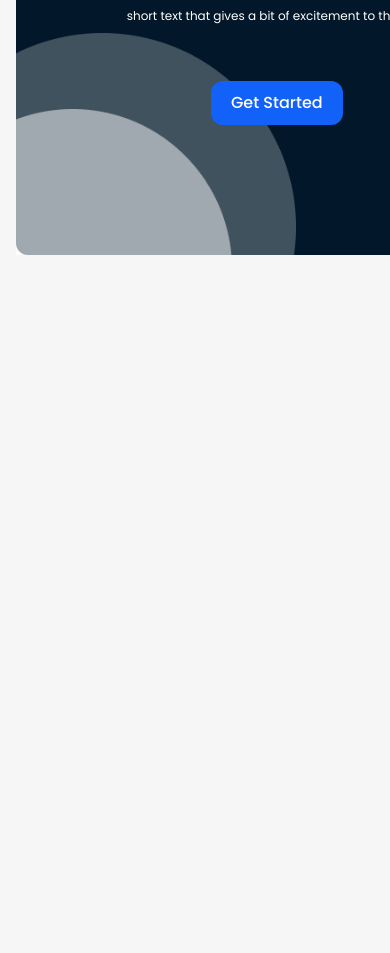
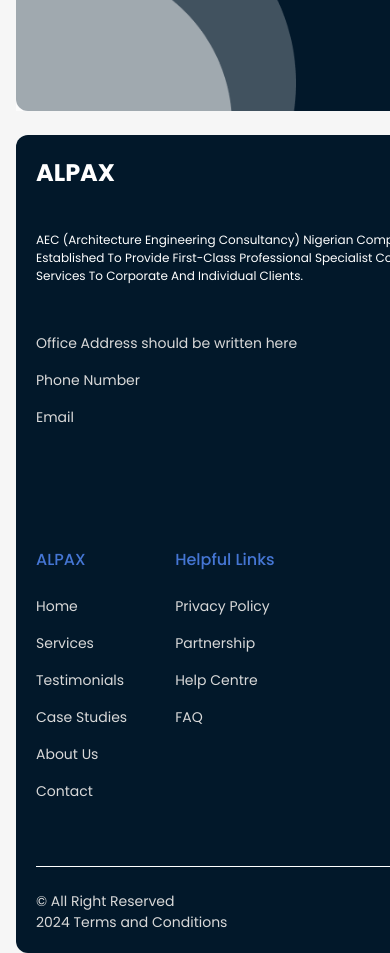
Before and after one commit to ishaaaq/alpax, a React (Vite) app: page /Home in a window 390 px wide. Shown: the part 4560-5513 px from the top of the page. Before the commit the page ends 4815 px from the top, so only its background shows below. Built offline with nearby package versions, Linux system fonts and the light colour scheme.

Commit message:
created footer

```diff
--- /dev/null
+++ b/src/components/Footer.jsx
@@ -0,0 +1,155 @@
+import React from "react";
+import {
+  Box,
+  Grid2,
+  Typography,
+  Link,
+  useMediaQuery,
+  Stack,
+} from "@mui/material";
+import { styled, useTheme } from "@mui/material/styles";
+
+const Text = styled(Typography)({
+  color: "rgba(217, 217, 217, 1)",
+  fotWeight: 400,
+  fontSize: ".875rem",
+});
+
+const ColumnHeader = styled(Typography)({
+  color: " #4576D4",
+  fontWeight: 500,
+  fontSize: "1rem",
+});
+
+const Footer = () => {
+  const theme = useTheme();
+  const isMobile = useMediaQuery(theme.breakpoints.down("sm"));
+
+  return (
+    <Box
+      sx={{
+        backgroundColor: theme.palette.primary.main,
+        color: "#FFFFFF",
+        padding: isMobile ? "20px" : "40px",
+        borderRadius: ".75rem",
+        mt: "1.5rem",
+      }}
+    >
+      <Grid2 container spacing={6}>
+        {/* Left Section */}
+        <Grid2 item xs={12} sm={4}>
+          <Typography sx={{ fontWeight: 700, fontSize: "1.5rem" }}>
+            ALPAX
+          </Typography>
+          <Typography
+            sx={{
+              fontWeight: 400,
+              fontSize: ".75rem",
+              maxWidth: "26.4rem",
+              mb: "3rem",
+              mt: "2.5rem",
+            }}
+          >
+            AEC (Architecture Engineering Consultancy) Nigerian Company
+            Established To Provide First-Class Professional Specialist
+            Consultancy Services To Corporate And Individual Clients.
+          </Typography>
+          <Stack direction={"column"} gap={"1rem"} mt={""}>
+            <Text>Office Address should be written here</Text>
+            <Text>Phone Number</Text>
+            <Text>Email</Text>
+          </Stack>
+        </Grid2>
+
+        {/* Center Section */}
+
+        <Grid2 item xs={6} sm={2} mt={"4.5rem"}>
+          <ColumnHeader>ALPAX</ColumnHeader>
+          <Stack direction={"column"} gap={"1rem"} sx={{ marginTop: "1.5rem" }}>
+            {[
+              "Home",
+              "Services",
+              "Testimonials",
+              "Case Studies",
+              "About Us",
+              "Contact",
+            ].map((item, index) => (
+              <Text key={index}>
+                <Link href="#" color="inherit" underline="hover">
+                  {item}
+                </Link>
+              </Text>
+            ))}
+          </Stack>
+        </Grid2>
+
+        {/* Services Section */}
+        {!isMobile && (
+          <Grid2 item xs={6} sm={4} mt={"4.5rem"}>
+            <ColumnHeader>Services</ColumnHeader>
+            <Stack
+              direction={"column"}
+              gap={"1rem"}
+              sx={{ marginTop: "1.5rem" }}
+            >
+              {[
+                "Architecture",
+                "Electrical Engineering",
+                "Mechanical Engineering",
+                "Petroleum and Pipeline Engineering",
+                "Oil and Gas Services",
+                "Quantity Surveying",
+                "Project Management",
+                "Procurement Services",
+                "Mechanical, Electrical and Plumbing (MEP)",
+                "ICT",
+                "Financial Services",
+                "Economic Affairs Consultancy",
+                "Agricultural Engineering",
+              ].map((item, index) => (
+                <Text key={index}>
+                  <Link href="#" color="inherit" underline="hover">
+                    {item}
+                  </Link>
+                </Text>
+              ))}
+            </Stack>
+          </Grid2>
+        )}
+
+        {/* Helpful Links Section */}
+        <Grid2 item xs={6} sm={2} mt={"4.5rem"}>
+          <ColumnHeader>Helpful Links</ColumnHeader>
+          <Stack direction={"column"} gap={"1rem"} sx={{ marginTop: "1.5rem" }}>
+            {["Privacy Policy", "Partnership", "Help Centre", "FAQ"].map(
+              (item, index) => (
+                <Text key={index}>
+                  <Link href="#" color="inherit" underline="hover">
+                    {item}
+                  </Link>
+                </Text>
+              )
+            )}
+          </Stack>
+        </Grid2>
+      </Grid2>
+
+      <Box
+        sx={{
+          borderTop: "1px solid #FFFFFF",
+          marginTop: "4rem",
+          paddingTop: "1.5rem",
+          display: "flex",
+          justifyContent: "space-between",
+          flexDirection: isMobile ? "column" : "row",
+        }}
+      >
+        <Text>© All Right Reserved</Text>
+
+        <Text>2024 Terms and Conditions</Text>
+      </Box>
+    </Box>
+  );
+};
+
+export default Footer;
--- a/src/components/GetStartedCard.jsx
+++ b/src/components/GetStartedCard.jsx
@@ -17,7 +17,6 @@ const GetStartedCard = () => {
         width: "100%",
         height: "22.5rem",
         position: "relative",
-        mt: "9rem",
         pt: "3.5rem",
       }}
     >
--- a/src/pages/Home.jsx
+++ b/src/pages/Home.jsx
@@ -8,6 +8,7 @@ import Works from "../components/Works";
 import GetStartedCard from "../components/GetStartedCard";
 import Testimonials from "../components/Testimonials";
 import Faq from "../components/Faq";
+import Footer from "../components/Footer";
 
 const Home = () => {
   return (
@@ -27,6 +28,7 @@ const Home = () => {
         <Testimonials />
         <Faq />
         <GetStartedCard />
+        <Footer />
       </Container>
     </>
   );
```
